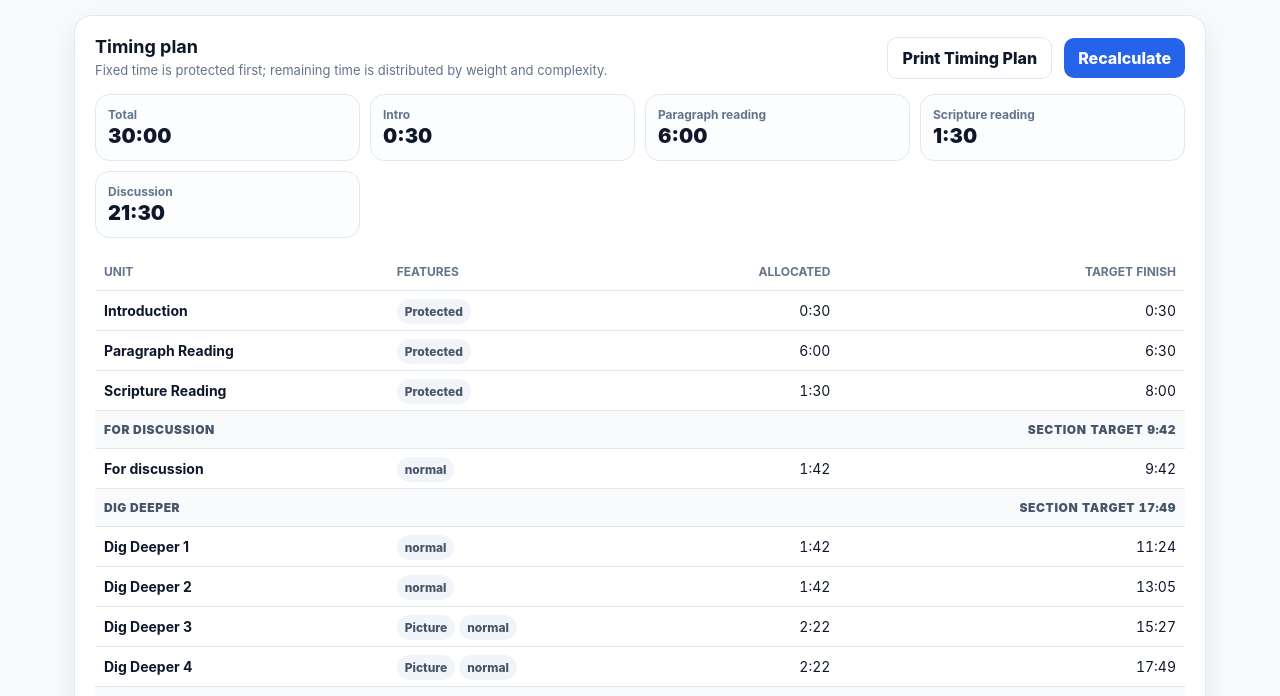
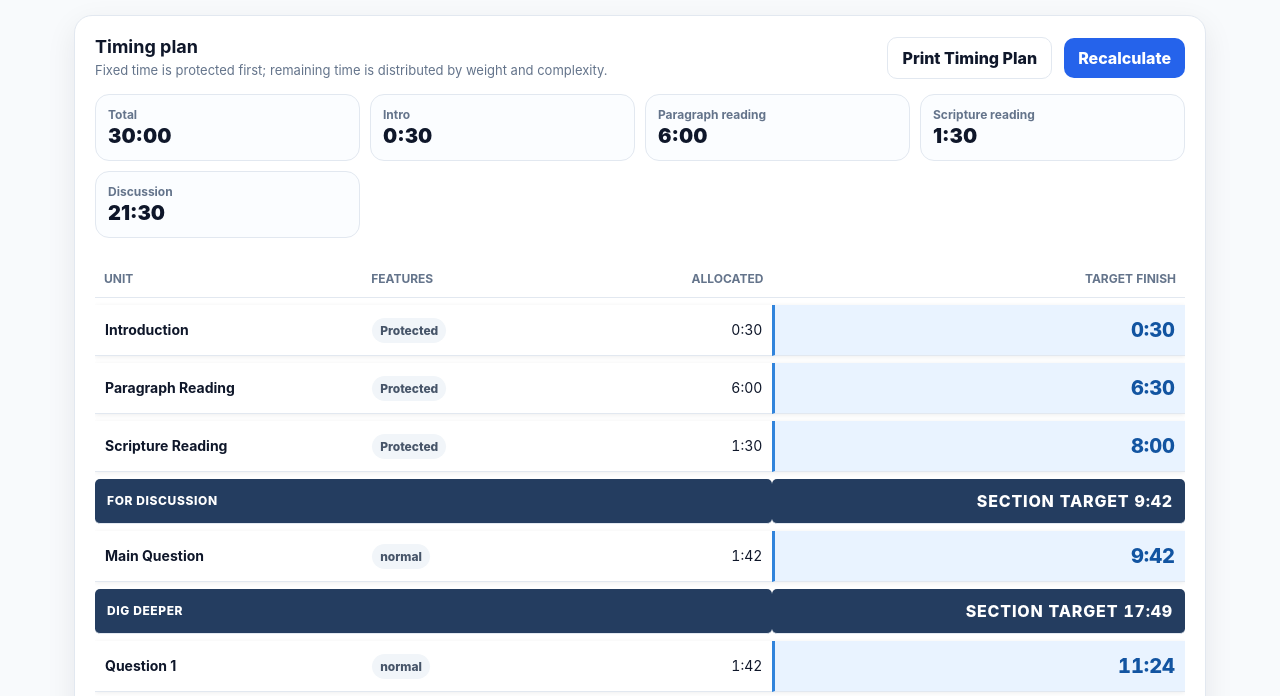
Before and after one commit to walltowallsales/BS-Study-Pace-Timer, a website: page public/index.html in a window 1280 px wide. Both pictures are taken after a click on the button "2. Timing Plan". Shown: the part 77-773 px from the top of the page. Drawn offline with Linux system fonts and the light colour scheme.

Commit message:
Add files via upload

```diff
--- a/public/index.html
+++ b/public/index.html
@@ -95,6 +95,20 @@ button,input,select,textarea{font:inherit} button{cursor:pointer}
   #plan .chip{border:1px solid #bbb!important;background:#fff!important;color:#000!important;padding:2px 4px!important;font-size:8px!important}
 }
 
+
+/* WT Study Pace Timer inspired plan: prominent targets, section bands, responsive cards */
+@media screen {
+ #plan .plan-table{border-collapse:separate;border-spacing:0 7px}
+ #plan .plan-table tbody tr:not(.plan-section){background:var(--panel,#fff);box-shadow:0 1px 5px rgba(0,0,0,.07)}
+ #plan .plan-table tbody tr:not(.plan-section) td{padding:13px 10px}
+ #plan .plan-table tbody tr:not(.plan-section) td:last-child{background:#e9f3ff;color:#1254a1;font-weight:800;font-size:1.25rem;border-left:3px solid #3184dc}
+ #plan .plan-table .plan-section td{background:#243d60!important;color:white!important;font-weight:800!important;padding:12px!important;border-radius:5px}
+ #plan .plan-table .plan-section td:last-child{font-size:1rem!important}
+}
+@media screen and (max-width:700px){
+ #plan .plan-table tbody tr:not(.plan-section) td:last-child{border:2px solid #3184dc!important;border-radius:8px!important;margin-top:7px!important;padding:10px!important}
+ #plan .plan-table tbody tr:not(.plan-section) td:last-child:before{content:'TARGET FINISH'!important;display:block!important;color:#1254a1!important;font-size:10px!important;font-weight:700!important;margin-bottom:3px}
+}
 </style>
 </head>
 <body>
@@ -283,7 +297,18 @@ function enableDragReorder(el){
    handle.addEventListener('pointerup',finish);handle.addEventListener('pointercancel',finish);
  });
 }
-function renderUnits(){const el=$('lessonList');el.innerHTML='';let lastSection=null;state.units.forEach((u,i)=>{u=normalizeUnit(u);state.units[i]=u;if(u.section&&u.section!==lastSection){const h=document.createElement('div');h.className='section-divider';h.textContent=u.section;el.appendChild(h);lastSection=u.section}const d=document.createElement('div');d.className='card';d.dataset.uid=u.uid;d.innerHTML=`<div class="card-head"><div style="display:flex;gap:10px;align-items:flex-start;flex:1"><button class="drag-handle" type="button" title="Drag to reorder" aria-label="Drag paragraph ${esc(u.label)} to reorder">☰</button><div><div class="card-title">Paragraph ${esc(u.label)}</div><div class="q">${esc(u.q)}</div><div class="chips">${u.read?'<span class="chip green">Read scripture</span>':''}${u.picture?'<span class="chip gold">Picture</span>':''}${u.box?'<span class="chip gold">Box</span>':''}<span class="chip gray">${countParts(u.q)} question${countParts(u.q)>1?' parts':''}</span>${u.locked?'<span class="chip">Locked</span>':''}</div></div></div><div class="reorder-tools"><button class="move-btn" data-up="${i}" title="Move up">↑</button><button class="move-btn" data-down="${i}" title="Move down">↓</button><button class="btn danger" data-remove="${i}">Remove</button></div></div>
+function questionDisplayName(index){
+ const u=state.units[index]||{};
+ const section=String(u.section||'').toLowerCase().replace(/[^a-z ]/g,' ').replace(/\s+/g,' ').trim();
+ if(section.includes('for discussion'))return 'Main Question';
+ let count=0;
+ for(let j=0;j<=index;j++){
+   const other=String(state.units[j]?.section||'').toLowerCase().replace(/[^a-z ]/g,' ').replace(/\s+/g,' ').trim();
+   if(other===section)count++;
+ }
+ return 'Question '+count;
+}
+function renderUnits(){const el=$('lessonList');el.innerHTML='';let lastSection=null;state.units.forEach((u,i)=>{u=normalizeUnit(u);state.units[i]=u;if(u.section&&u.section!==lastSection){const h=document.createElement('div');h.className='section-divider';h.textContent=u.section;el.appendChild(h);lastSection=u.section}const d=document.createElement('div');d.className='card';d.dataset.uid=u.uid;d.innerHTML=`<div class="card-head"><div style="display:flex;gap:10px;align-items:flex-start;flex:1"><button class="drag-handle" type="button" title="Drag to reorder" aria-label="Drag paragraph ${esc(u.label)} to reorder">☰</button><div><div class="card-title">${esc(questionDisplayName(i))}</div><div class="q">${esc(u.q)}</div><div class="chips">${u.read?'<span class="chip green">Read scripture</span>':''}${u.picture?'<span class="chip gold">Picture</span>':''}${u.box?'<span class="chip gold">Box</span>':''}<span class="chip gray">${countParts(u.q)} question${countParts(u.q)>1?' parts':''}</span>${u.locked?'<span class="chip">Locked</span>':''}</div></div></div><div class="reorder-tools"><button class="move-btn" data-up="${i}" title="Move up">↑</button><button class="move-btn" data-down="${i}" title="Move down">↓</button><button class="btn danger" data-remove="${i}">Remove</button></div></div>
         <div class="card-controls"><div class="field"><label>Weight</label><select class="smallselect" data-weight="${i}"><option value="light">Light</option><option value="normal">Normal</option><option value="weighty">Weighty</option><option value="very">Very Weighty</option></select></div><label class="switch"><input type="checkbox" data-read="${i}" ${u.read?'checked':''}> Read</label><label class="switch"><input type="checkbox" data-picture="${i}" ${u.picture?'checked':''}> Picture</label><label class="switch"><input type="checkbox" data-box="${i}" ${u.box?'checked':''}> Box</label><label class="switch"><input type="checkbox" data-lock="${i}" ${u.locked?'checked':''}> Lock</label><button class="btn secondary" data-edit="${i}">Edit</button></div><button class="insert-below-btn" type="button" data-insert-below="${i}" title="Add a unit below this one" aria-label="Add unit below paragraph ${esc(u.label)}">+</button>`;el.appendChild(d);d.querySelector(`[data-weight="${i}"]`).value=u.weight});
  el.querySelectorAll('[data-remove]').forEach(b=>b.onclick=()=>{state.units.splice(+b.dataset.remove,1);save();renderUnits();updateMetrics();calculatePlan()});
  el.querySelectorAll('[data-up]').forEach(b=>b.onclick=()=>moveUnit(+b.dataset.up,+b.dataset.up-1));
@@ -314,7 +339,7 @@ function sectionInfoAt(idx){
  let scheduledStart=start?plan[start-1].target:0,scheduledFinish=plan[end].target;
  return {key,start,end,scheduledStart,scheduledFinish,duration:scheduledFinish-scheduledStart};
 }
-function renderPlan(){let body=$('planBody');body.innerHTML='';let lastSection=null;plan.forEach((p,idx)=>{if(p.type==='unit'&&p.section&&p.section!==lastSection){let info=sectionInfoAt(idx);let sr=document.createElement('tr');sr.className='plan-section';sr.innerHTML=`<td colspan="3">${esc(p.section)}</td><td class="num">Section target ${fmt(info.scheduledFinish)}</td>`;body.appendChild(sr);lastSection=p.section}let features=[];if(p.type==='unit'){if(p.read)features.push('Read');if(p.picture)features.push('Picture');if(p.box)features.push('Box');features.push(p.weight.replace('very','Very weighty'))}else features.push('Protected');let tr=document.createElement('tr');tr.innerHTML=`<td><b>${esc(p.label)}</b></td><td>${features.map(x=>`<span class="chip gray">${esc(x)}</span>`).join(' ')}</td><td class="num">${fmt(p.sec)}</td><td class="num">${fmt(p.plannedTarget??p.target)}</td>`;body.appendChild(tr)});$('planTotal').textContent=fmt(state.totalMin*60);$('planIntro').textContent=fmt(state.introMin*60);$('planParagraphRead').textContent=fmt(+(state.paragraphReadMin||0)*60);$('planScriptureRead').textContent=fmt(+(state.scriptureReadMin||0)*60);$('planDiscussion').textContent=fmt(state.totalMin*60-(+state.introMin + +(state.paragraphReadMin||0) + +(state.scriptureReadMin||0) + +state.reviewMin + +state.conclusionMin)*60);if($('printPlanTitle'))$('printPlanTitle').textContent=state.title||'Timing Plan'}
+function renderPlan(){let body=$('planBody');body.innerHTML='';let lastSection=null;plan.forEach((p,idx)=>{if(p.type==='unit'&&p.section&&p.section!==lastSection){let info=sectionInfoAt(idx);let sr=document.createElement('tr');sr.className='plan-section';sr.innerHTML=`<td colspan="3">${esc(p.section)}</td><td class="num">Section target ${fmt(info.scheduledFinish)}</td>`;body.appendChild(sr);lastSection=p.section}let features=[];if(p.type==='unit'){if(p.read)features.push('Read');if(p.picture)features.push('Picture');if(p.box)features.push('Box');features.push(p.weight.replace('very','Very weighty'))}else features.push('Protected');let tr=document.createElement('tr');tr.innerHTML=`<td><b>${esc(p.type==='unit'?questionDisplayName(p.unitIndex):p.label)}</b></td><td>${features.map(x=>`<span class="chip gray">${esc(x)}</span>`).join(' ')}</td><td class="num">${fmt(p.sec)}</td><td class="num">${fmt(p.plannedTarget??p.target)}</td>`;body.appendChild(tr)});$('planTotal').textContent=fmt(state.totalMin*60);$('planIntro').textContent=fmt(state.introMin*60);$('planParagraphRead').textContent=fmt(+(state.paragraphReadMin||0)*60);$('planScriptureRead').textContent=fmt(+(state.scriptureReadMin||0)*60);$('planDiscussion').textContent=fmt(state.totalMin*60-(+state.introMin + +(state.paragraphReadMin||0) + +(state.scriptureReadMin||0) + +state.reviewMin + +state.conclusionMin)*60);if($('printPlanTitle'))$('printPlanTitle').textContent=state.title||'Timing Plan'}
 function currentElapsed(){if(!session.running)return session.manualElapsed;if(session.hold)return session.manualElapsed;return session.manualElapsed+(Date.now()-session.startTs)/1000}
 function redistributeFrom(idx,elapsed){let current=plan[idx];let delta=elapsed-(idx?plan[idx-1].target:0); if(idx>=plan.length-1)return; // actual duration on current
  let targetDur=current.sec, overrun=delta-targetDur;if(Math.abs(overrun)<1)return;
```
